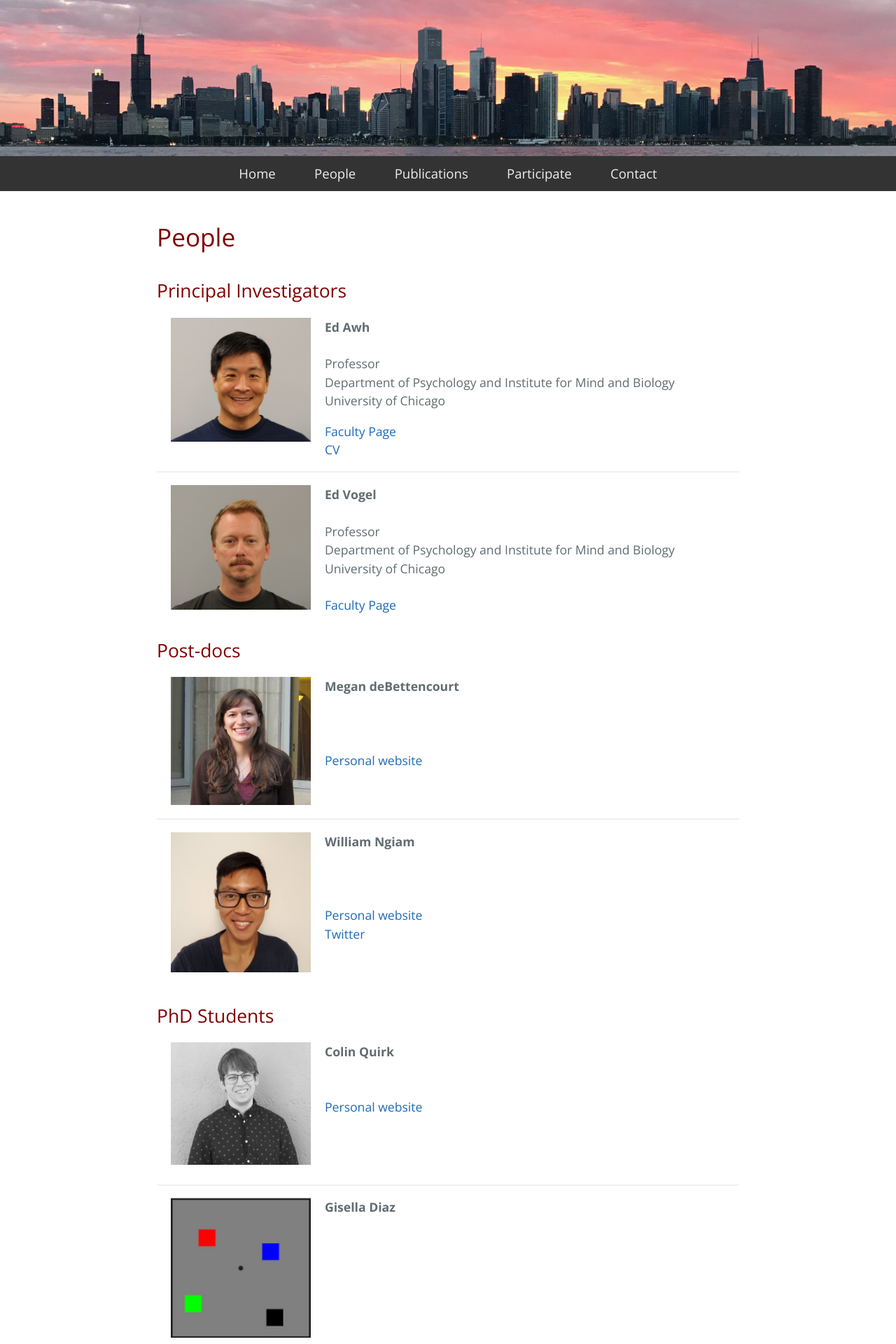
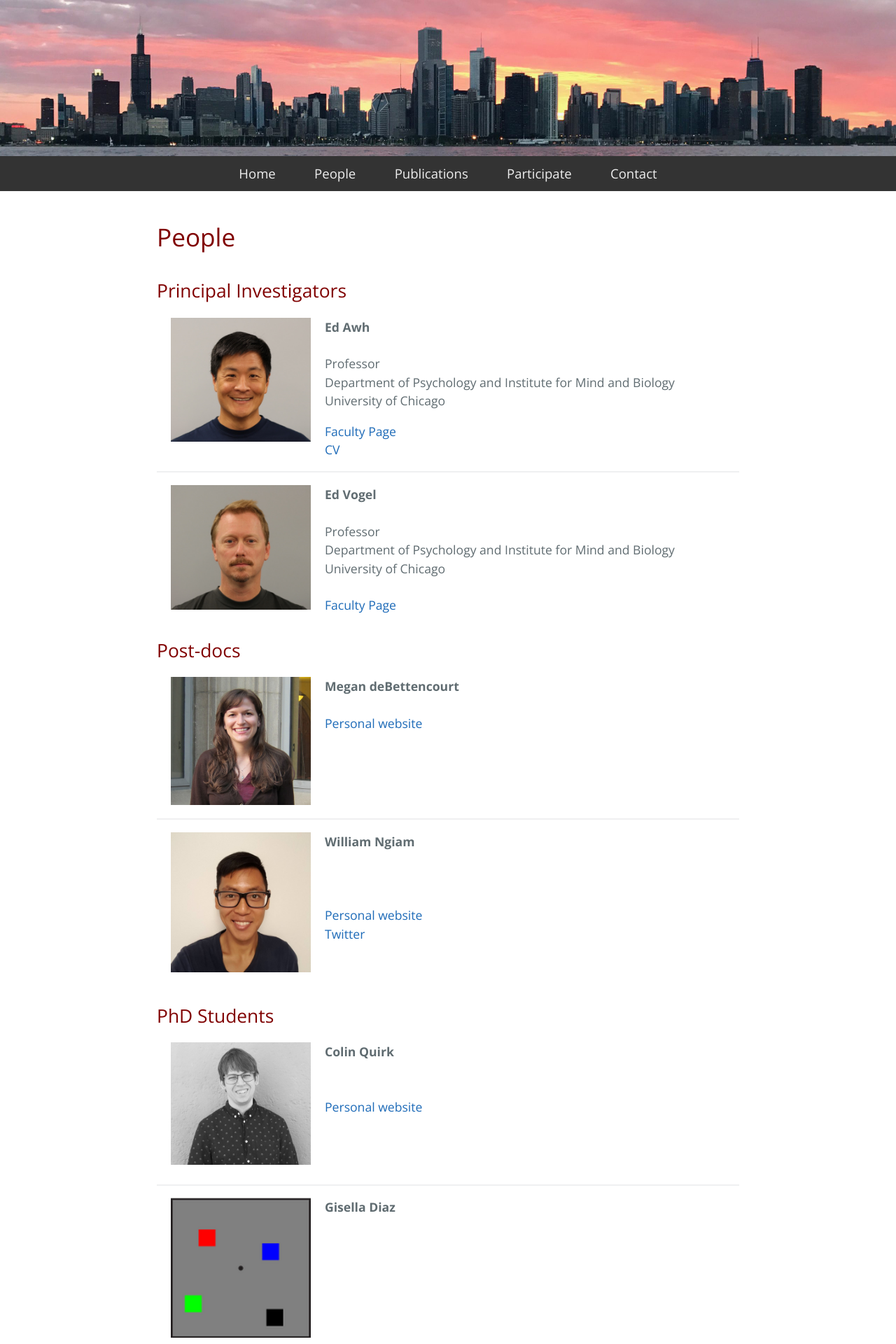
Before and after one commit to AwhVogelLab/awhvogellab.github.io, a Jekyll site: the page built from people.md, in a window 1280 px wide. Shown: the top 1920 px of the page at 70% size. Built offline with Jekyll 4.4.1, drawn with Linux system fonts in a browser that asks for light colours; our own code applies the rules of GitHub Pages for plain Markdown files.

```diff
--- a/people.md
+++ b/people.md
@@ -25,8 +25,8 @@ University of Chicago  <br>
 ## Post-docs
 
 ![Megan](/files/images/debettencourt.jpg){: .image-left}**Megan deBettencourt** <br>
+[Personal website](http://home.uchicago.edu/~debetten/)
 <br>
-[Personal website](http://home.uchicago.edu/~debetten/)
 <br>
 <br>
 
```
